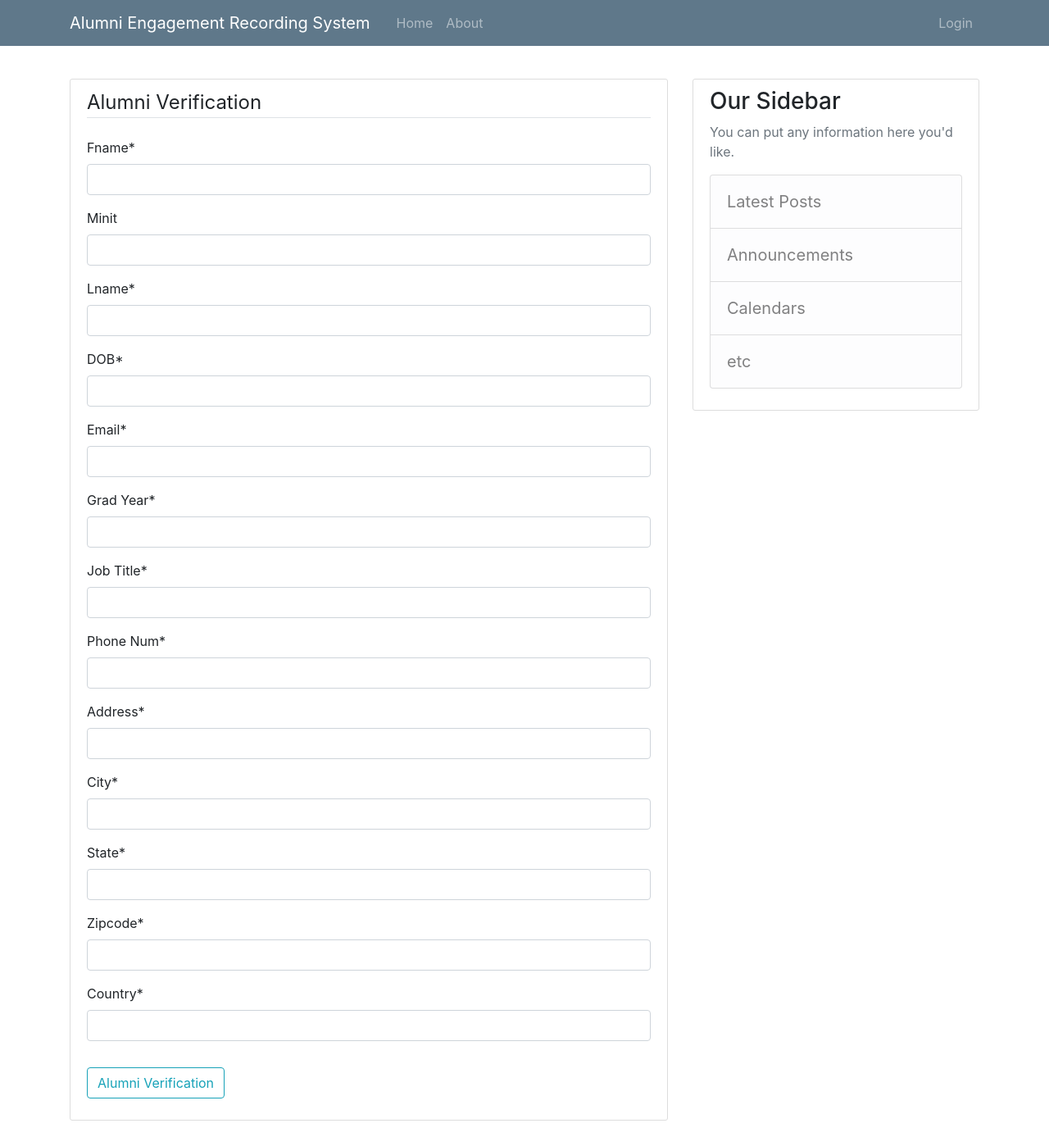
After one commit to axperez/COEN174-AlumniEngagementRecordingSystem, a Django app: page /alumniverification/ in a window 1280 px wide. The commit adds this page. Shown: the whole page at 82% size. Run offline with Django 3.2, Linux system fonts and the light colour scheme; parts of the project's set-up code (start-up, migrations or seed data) failed here and were passed over; some libraries are stand-ins or nearby versions.

Commit message:
Debugging relationship issue

```diff
--- a/testapp/models.py
+++ b/testapp/models.py
@@ -20,7 +20,7 @@ class Event(models.Model):
 
 	def get_absolute_url(self):
 		return reverse('event-view', kwargs={'pk': self.pk})
-'''
+
 
 class Users(models.Model):
 	UID = models.AutoField(primary_key=True)
@@ -31,11 +31,11 @@ class Users(models.Model):
 
 	def get_absolute_url(self):
 		return reverse('event-view', kwargs={'pk': self.UID})
-
+'''
 class Alumni(models.Model):
-	AID = models.AutoField(primary_key=True)
-	UserID = models.ForeignKey(Users, on_delete=models.CASCADE, related_name = 'are_alumni')
-	Fname = models.CharField(max_length=15)
+	#AID = models.AutoField(primary_key=True)
+	#UserID = models.ForeignKey(Users, on_delete=models.CASCADE, related_name = 'are_alumni')
+	Fname = models.CharField(max_length=15, primary_key=True)
 	Minit = models.CharField(max_length=1, blank = True)
 	Lname = models.CharField(max_length=15)
 	DOB = models.DateField()
@@ -51,14 +51,14 @@ class Alumni(models.Model):
 	#is_user = models.OneToOneField(Users, on_delete=models.CASCADE)
 
 	def __str__(self):
-		return self.Fname + ' ' + self.Minit + ' ' + self.Lname
+		return self.Fname
 
 	def get_absolute_url(self):
-		return reverse('event-view', kwargs={'pk': self.AID})
+		return reverse('site-home')
 
 class Events(models.Model):
-	EID = models.AutoField(primary_key=True)
-	Title = models.CharField(max_length=20)
+	#EID = models.AutoField(primary_key=True)
+	Title = models.CharField(max_length=20, primary_key=True)
 	Description = models.TextField()
 	Edate = models.DateField()
 	Start_Time = models.TimeField()
@@ -69,20 +69,33 @@ class Events(models.Model):
 	Zipcode = models.CharField(max_length=5)
 	Country = models.CharField(max_length=20)
 	Request_Status = ('Pending', 'Accepted', 'Denied')
-	Eattendants = models.ManyToManyField(Users, through = 'Attends', related_name='attendants')
-	Ehosts = models.ManyToManyField(Users, through = 'Hosts', related_name='userhosts')
+	#Eattendants = models.ManyToManyField(Users, through = 'Attends', related_name='attendants')
+	#Ehosts = models.ManyToManyField(Users, through = 'Hosts', related_name='userhosts')
+	#Eattendants = models.ManyToManyField(Alumni, through = 'Attends', related_name='attendants')
+	#Eattendants = models.ManyToManyField(Alumni)
+	#Ehosts = models.ManyToManyField(Alumni, through = 'Hosts', related_name='userhosts')
 
 	def __str__(self):
 		return self.Title
 
 	def get_absolute_url(self):
-		return reverse('event-view', kwargs={'pk': self.EID})
+		return reverse('site-home')
 
+'''
 class Attends(models.Model):
-	UserID = models.ForeignKey(Users, on_delete=models.CASCADE)
-	EventID = models.ForeignKey(Events, on_delete=models.CASCADE)
+	#UserID = models.ForeignKey(Users, on_delete=models.CASCADE)
+	#EventID = models.ForeignKey(Events, on_delete=models.CASCADE)
+	#AlumID = models.ForeignKey(Alumni, on_delete=models.CASCADE)
+	#EventID = models.ForeignKey(Events, on_delete=models.CASCADE)
+	AlumFname = models.ForeignKey(Alumni, on_delete=models.CASCADE, default = 'Admin')
+	EventTitle = models.ForeignKey(Events, on_delete=models.CASCADE, default = 'None')
 
 
 class Hosts(models.Model):
-	UsID = models.ForeignKey(Users, on_delete=models.CASCADE)
-	EvID = models.ForeignKey(Events, on_delete=models.CASCADE)
+	#UsID = models.ForeignKey(Users, on_delete=models.CASCADE)
+	#EvID = models.ForeignKey(Events, on_delete=models.CASCADE)
+	#AlID = models.ForeignKey(Alumni, on_delete=models.CASCADE)
+	#EvID = models.ForeignKey(Events, on_delete=models.CASCADE)
+	AlumFname = models.ForeignKey(Alumni, on_delete=models.CASCADE, default = 'Admin')
+	EventTitle = models.ForeignKey(Events, on_delete=models.CASCADE)
+'''
--- /dev/null
+++ b/testapp/templates/testapp/alumniverification.html
@@ -0,0 +1,16 @@
+{% extends "testapp/base.html" %}
+{% load crispy_forms_tags %}
+	{% block content %}
+		<div class="content-section">
+			<form method="POST">
+				{% csrf_token %}
+				<fieldset class="form-group">
+				<legend class="border-bottom mb-4">Alumni Verification</legend>
+				{{ form|crispy }}
+				</fieldset>
+				<div class="form-group">
+					<button class="btn btn-outline-info" type="submit">Alumni Verification</button>
+				</div>
+			</form>
+		</div>
+	{% endblock content %}
--- a/testapp/templates/testapp/events_detail.html
+++ b/testapp/templates/testapp/events_detail.html
@@ -12,8 +12,8 @@
 		      		<a class="btn btn-danger btn-sm mt-1 mb-1" href="{% url 'event-delete' object.pk %}">Delete</a>
 		      {%endif%}
 		    </div>
-		    <h2 class="article-title">{{ object.title }}</h2>
-		    <p class="article-content">{{ object.location }}</p>
+		    <h2 class="article-title">{{ object.Title }}</h2>
+		    <p class="article-content">{{ object.Description }}</p>
 		  </div>
 		</article>
 	{% endblock content %}
--- a/testapp/urls.py
+++ b/testapp/urls.py
@@ -6,16 +6,18 @@ from .views import (
 	PostCreateView,
 	PostUpdateView,
 	PostDeleteView,
-	CheckinCreateView
+	CheckinCreateView,
+	AlumniVerificationCreateView
 )
 from . import views
 
 urlpatterns = [
 		path('', PostListView.as_view() , name='site-home'),
-		path('event/<int:pk>/', PostDetailView.as_view() , name='event-view'),
-		path('event/new/', PostCreateView.as_view() , name='event-create'),
-		path('event/<int:pk>/update/', PostUpdateView.as_view() , name='event-update'),
-		path('event/<int:pk>/delete/', PostDeleteView.as_view() , name='event-delete'),
-		path('event/<int:pk>/checkin/', CheckinCreateView.as_view(template_name="testapp/checkin.html/") , name='event-checkin'),
+		path('event/<str:pk>/', PostDetailView.as_view() , name='event-view'),
+		path('create/new/', PostCreateView.as_view() , name='event-create'),
+		path('event/<str:pk>/update/', PostUpdateView.as_view() , name='event-update'),
+		path('event/<str:pk>/delete/', PostDeleteView.as_view() , name='event-delete'),
+		path('event/<str:pk>/checkin/', CheckinCreateView.as_view(template_name="testapp/checkin.html/") , name='event-checkin'),
+		path('alumniverification/', AlumniVerificationCreateView.as_view(template_name="testapp/alumniverification.html/") , name='alumni-verif'),
 		path('about/', views.about, name='site-about'),
 ]
--- a/testapp/views.py
+++ b/testapp/views.py
@@ -8,11 +8,13 @@ from django.views.generic import (
 	DetailView,
 	CreateView,
 	UpdateView,
-	DeleteView
+	DeleteView,
+	FormView
 )
 
 from django.http import HttpResponse
-from .models import Users, Alumni, Events, Attends, Hosts
+from .models import Alumni, Events
+from .forms import AlumniForm
 
 # Create your views here.
 
@@ -60,10 +62,38 @@ class PostDeleteView(LoginRequiredMixin, UserPassesTestMixin, DeleteView):
 			return True
 		return False
 
-class CheckinCreateView(CreateView):
+class CheckinCreateView(FormView):
+	#model = Alumni
+	#fields = ['Fname', 'Minit', 'Lname', 'DOB', 'Email', 'Grad_Year', 'Job_Title', 'Phone_Num', 'Address', 'City', 'State', 'Zipcode', 'Country']
+	template_name = 'testapp/checkin.html'
+	form_class = AlumniForm
+
+	def form_valid(self, form):
+		Fname = form.cleaned_data['Fname']
+		Minit = form.cleaned_data['Minit']
+		Lname = form.cleaned_data['Lname']
+		DOB = form.cleaned_data['DOB']
+		Email = form.cleaned_data['Email']
+		Grad_Year = form.cleaned_data['Grad_Year']
+		Job_Title = form.cleaned_data['Job_Title']
+		Phone_Num = form.cleaned_data['Phone_Num']
+		Address = form.cleaned_data['Address']
+		City = form.cleaned_data['City']
+		State = form.cleaned_data['State']
+		Zipcode = form.cleaned_data['Zipcode']
+		Country = form.cleaned_data['Country']
+		#EventAttending = form.cleaned_data['EventAttending']
+
+		alumni = Alumni(Fname = Fname, Minit = Minit, Lname = Lname, DOB = DOB, Email = Email, Grad_Year = Grad_Year, Job_Title = Job_Title, Phone_Num = Phone_Num, Address = Address, City = City, State = State, Zipcode = Zipcode, Country = Country)
+		alumni.save()
+
+		#event = Events.objects.get(pk=EventAttending)
+		#event.Eattendants.add(str(Fname))
+		#attends = Attends(AlumFname=Fname, EventTitle=EventAttending)
+		#attends.save()
+
+
+
+class AlumniVerificationCreateView(CreateView):
 	model = Alumni
 	fields = ['Fname', 'Minit', 'Lname', 'DOB', 'Email', 'Grad_Year', 'Job_Title', 'Phone_Num', 'Address', 'City', 'State', 'Zipcode', 'Country']
-
-	def form_valid(self, form):
-		form.instance.firstname = self.request.user
-		return super().form_valid(form)
```
Also changed, not shown: testapp/admin.py (+4 -4 lines), testapp/forms.py (added, +22 -0 lines), db.sqlite3, testapp/migrations/0004_auto_20181031_2255.py (added), testapp/migrations/0005_auto_20181031_2307.py (added), testapp/migrations/0006_auto_20181101_0033.py (added), testapp/migrations/0007_remove_events_eattendants.py (added), testapp/migrations/0008_events_eattendants.py (added).
